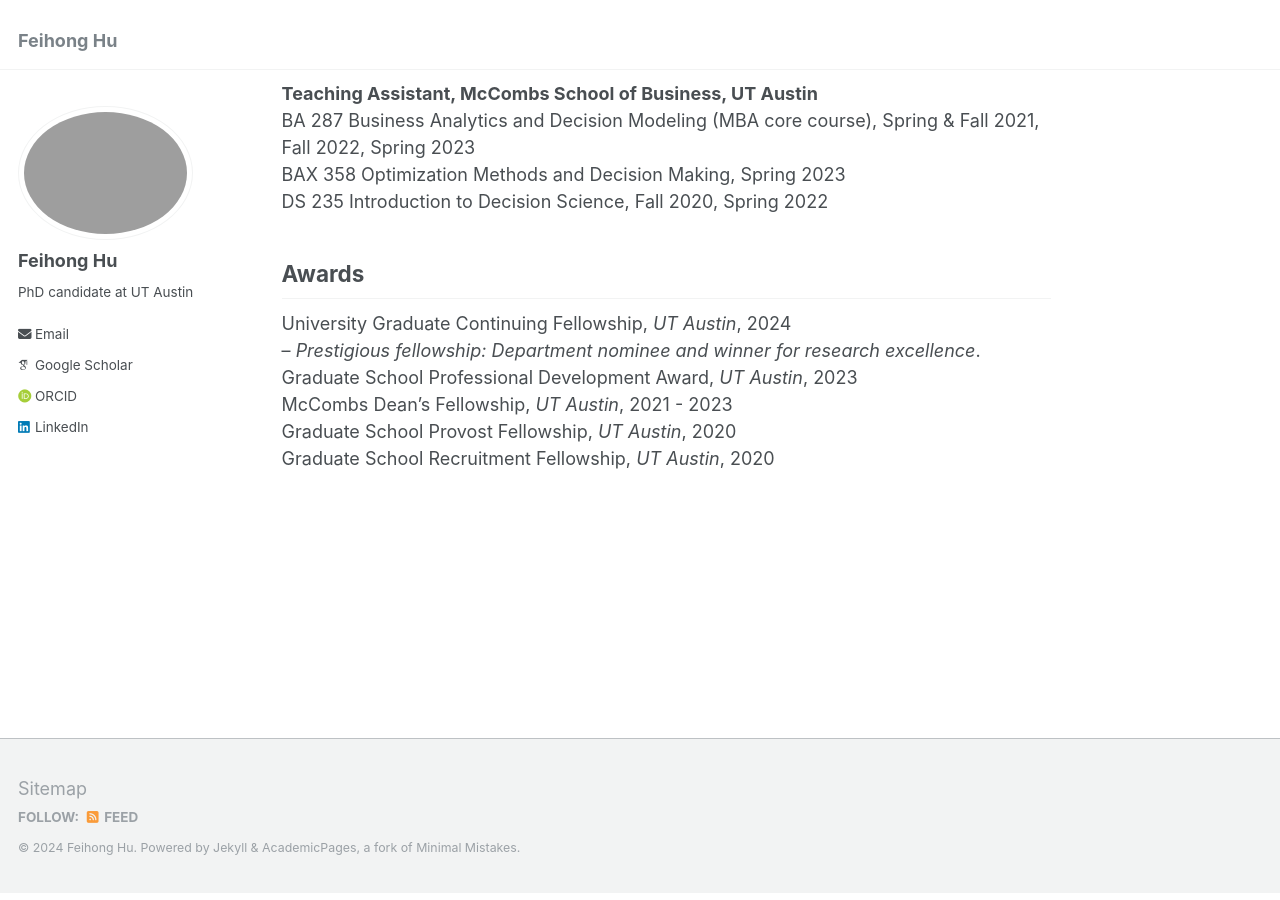
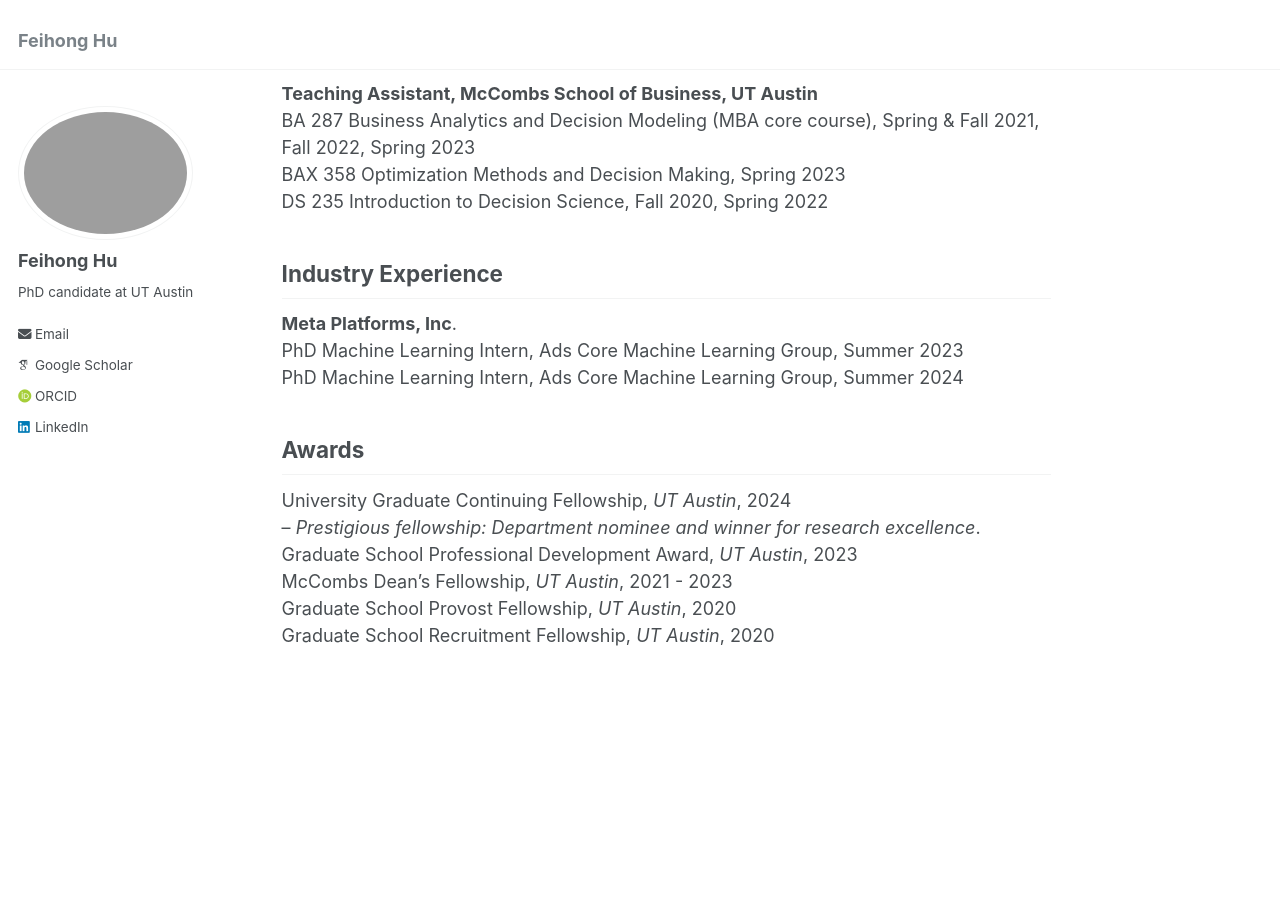
Before and after one commit to feihonghu/feihonghu.github.io, a Jekyll site: the page built from _pages/about.md, in a window 1280 px wide and 900 px high, scrolled down 1130 px. Built offline with Jekyll 4.4.1, drawn with Linux system fonts in a browser that asks for light colours; some web fonts are replaced.

Commit message:
Update about.md

```diff
--- a/_pages/about.md
+++ b/_pages/about.md
@@ -41,6 +41,12 @@ BA 287 Business Analytics and Decision Modeling (MBA core course), Spring & Fall
 BAX 358 Optimization Methods and Decision Making, Spring 2023<br/>
 DS 235 Introduction to Decision Science, Fall 2020, Spring 2022
 
+<h2>Industry Experience</h2>
+
+**Meta Platforms, Inc**.<br/>
+PhD Machine Learning Intern, Ads Core Machine Learning Group, Summer 2023<br/>
+PhD Machine Learning Intern, Ads Core Machine Learning Group, Summer 2024
+
 <h2>Awards</h2>
 
 University Graduate Continuing Fellowship, _UT Austin_, 2024<br/>
```
